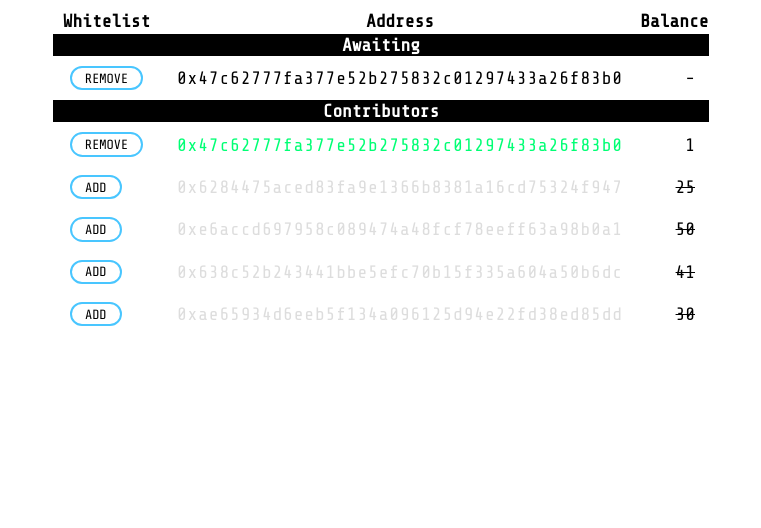
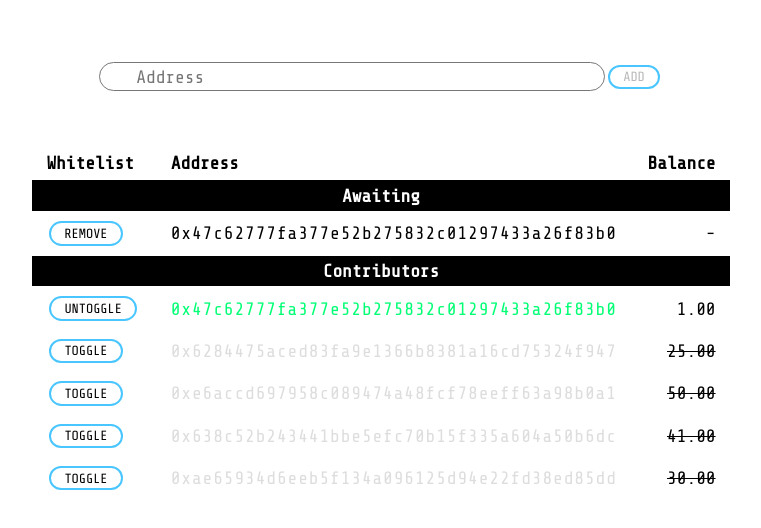
Before and after one commit to pomle/ng-hello, an Angular app: page / in a window 1280 px wide. Shown: the top 528 px of the page, without its empty margins (259-1020 px from the left). Built offline with nearby package versions, Linux system fonts and the light colour scheme.

Commit message:
Whitelist Add interface.

```diff
--- a/src/app/address-list/address-list.component.css
+++ b/src/app/address-list/address-list.component.css
@@ -1,6 +1,10 @@
 .section tr {
     background: #000;
     color: #fff;
+}
+
+.section th {
+    text-align: center;
 }
 
 .address {
--- a/src/app/address-list/address-list.component.html
+++ b/src/app/address-list/address-list.component.html
@@ -39,15 +39,15 @@
       <td className="toggle">
         <button *ngIf="whitelist.has(entry.address)"
           (click)="whitelist.remove(entry.address)">
-          Remove
+          Untoggle
         </button>
         <button *ngIf="!whitelist.has(entry.address)"
           (click)="whitelist.add(entry.address)">
-          Add
+          Toggle
         </button>
       </td>
       <td class="address">{{entry.address}}</td>
-      <td class="balance">{{entry.balance | number}}</td>
+      <td class="balance">{{entry.balance | number:'0.2'}}</td>
     </tr>
   </tbody>
 </table>
--- a/src/app/app.component.html
+++ b/src/app/app.component.html
@@ -1,5 +1,5 @@
 <!--The content below is only a placeholder and can be replaced.-->
 <div class="manager">
-
+    <app-whitelist-add></app-whitelist-add>
     <app-address-list [entries]="entries"></app-address-list>
 </div>
--- /dev/null
+++ b/src/app/whitelist-add/address.ts
@@ -0,0 +1,6 @@
+const ADDRESS_REGEXP = /^0x[a-f0-9]{40}$/;
+
+export function isValid(address: String) {
+    const matches = address.match(ADDRESS_REGEXP);
+    return !!matches;
+}
--- /dev/null
+++ b/src/app/whitelist-add/whitelist-add.component.css
@@ -0,0 +1,13 @@
+.interface {
+    display: flex;
+    align-items: center;
+    margin: 3em;
+}
+
+.interface input {
+    border: 1px solid #777;
+    border-radius: 1em;
+    font-size: 1em;
+    padding: 0.2em 2em;
+    width: 24em;
+}
--- /dev/null
+++ b/src/app/whitelist-add/whitelist-add.component.html
@@ -0,0 +1,8 @@
+<div class="interface">
+    <input [(ngModel)]="address" type="text" placeholder="Address"/>
+    <button
+      [disabled]="!isValid(address)"
+      (click)="add()">
+        Add
+    </button>
+</div>
--- /dev/null
+++ b/src/app/whitelist-add/whitelist-add.component.ts
@@ -0,0 +1,31 @@
+import { Component, OnInit } from '@angular/core';
+import { WhitelistService } from '../whitelist.service';
+import { isValid } from './address';
+
+function filter(address: String) {
+  return address.trim();
+}
+
+@Component({
+  selector: 'app-whitelist-add',
+  templateUrl: './whitelist-add.component.html',
+  styleUrls: ['./whitelist-add.component.css']
+})
+export class WhitelistAddComponent implements OnInit {
+  address: String = '';
+
+  constructor(private whitelist: WhitelistService) {
+  }
+
+  add() {
+    this.whitelist.add(filter(this.address));
+    this.address = '';
+  }
+
+  isValid(address) {
+    return isValid(filter(address));
+  }
+
+  ngOnInit() {
+  }
+}
--- a/src/styles.css
+++ b/src/styles.css
@@ -22,6 +22,7 @@ button.toggled {
     color: #fff;
 }
 
-td {
+th, td {
     padding: 0.3em 0.8em;
+    text-align: left;
 }
```
Also changed, not shown: src/app/app.module.ts (+6 -2 lines), 1 other file (tests, documents, lock files or other folders).
